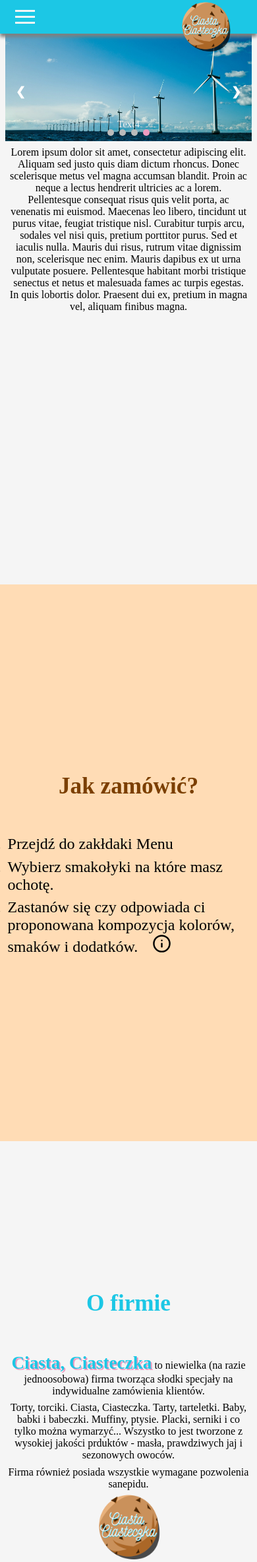
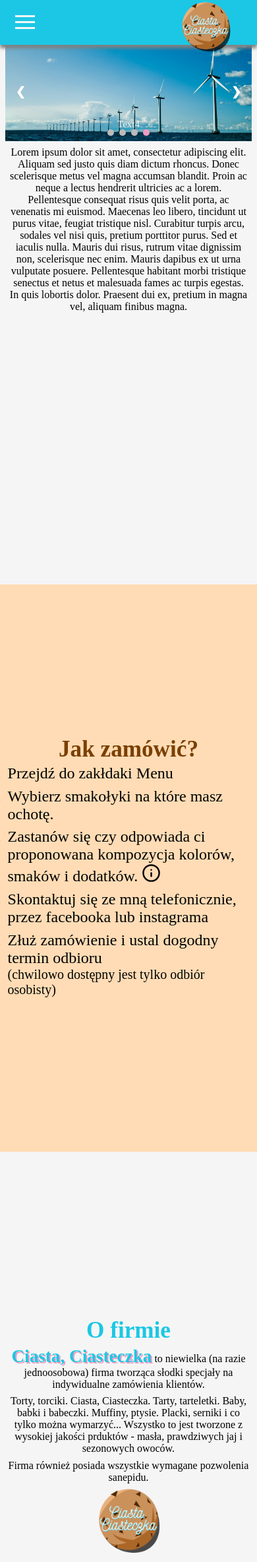
Before and after one commit to JanekKar/ciasta-ciasteczka, a Django app: page / in a window 390 px wide. Shown: the top 2368 px of the page at 66% size. Run offline with Django 3.2, Linux system fonts and the light colour scheme.

Commit message:
How to order - more content navbar touch-ups

```diff
--- a/src/ciasta_ciasteczka/static/ciasta_ciasteczka/styles/base.css
+++ b/src/ciasta_ciasteczka/static/ciasta_ciasteczka/styles/base.css
@@ -9,8 +9,7 @@
     --main-bg-section: #d6cab9;
 
     /* Dimensions */
-    --nav-height-desktop: 6vh;
-    --nav-height-desktop: 6vh;
+    --nav-height: 8vh;
 
     /* Roboto font */
     --roboto-font: "Roboto Condensed", sans-serif;
@@ -41,7 +40,7 @@
     justify-content: space-around;
     align-items: center;
 
-    height: var(--nav-height-desktop);
+    height: var(--nav-height);
     z-index: 1;
     background-color: var(--main-bg-primary);
     box-shadow: 0px 5px 5px gray;
@@ -83,22 +82,26 @@
 .nav-links {
     display: flex;
     justify-content: space-around;
+    align-items: center;
     max-width: 1024px;
     width: 40%;
 }
 
 .nav-links>li {
     list-style: none;
-    padding-top: 2vh;
-    height: var(--nav-height-desktop);
+    height: var(--nav-height);
+    display: flex;
+    justify-content: center;
+    align-items: center;
 }
 
 .nav-links a,
 .nav-links span {
+    display: block;
     text-decoration: none;
     letter-spacing: 2px;
     font-weight: 550;
-    font-size: 1.2rem;
+    font-size: 1.5rem;
     font-family: "Roboto Condensed", sans-serif;
     text-transform: capitalize;
     color: white;
@@ -120,7 +123,7 @@
     display: block;
     position: absolute;
     left: 0;
-    top: var(--nav-height-desktop);
+    top: var(--nav-height);
     background-color: var(--main-bg-darker-primary);
     width: 100%;
     box-shadow: 0px 3px 3px gray;
@@ -425,7 +428,7 @@
         height: auto;
 
         position: absolute;
-        top: var(--nav-height-desktop);
+        top: var(--nav-height);
         left: 0px;
         transform: translateX(-100%);
 
--- a/src/ciasta_ciasteczka/static/ciasta_ciasteczka/styles/index.css
+++ b/src/ciasta_ciasteczka/static/ciasta_ciasteczka/styles/index.css
@@ -67,7 +67,6 @@
 #how-to-order .collapsible-toggle {
     cursor: pointer;
     height: 1.7rem;
-    padding-left: 1rem;
 }
 
 #how-to-order .collapsible-toggle:hover img {
@@ -92,6 +91,8 @@
     height: 0;
 
     overflow: hidden;
+
+    margin: 0;
 
     text-align: start;
     font-size: 1rem;
@@ -392,7 +393,11 @@
 
     section {
         width: 100%;
-        height: 100vh;
+        min-height: 100vh;
+    }
+
+    section h1 {
+        padding: 0;
     }
 
     section p,
--- a/src/ciasta_ciasteczka/templates/ciasta_ciasteczka/index.html
+++ b/src/ciasta_ciasteczka/templates/ciasta_ciasteczka/index.html
@@ -77,6 +77,10 @@
                             personalizowanych napisów oraz ozdób cukrowych lub kremowych. Wystarczy tylko o to poprosić
                             przy składaniu zamówienia.
                         </p>
+                    </li>
+                    <li>Skontaktuj się ze mną telefonicznie, przez facebooka lub instagrama</li>
+                    <li>Złuż zamówienie i ustal dogodny termin odbioru <small>(chwilowo dostępny jest tylko odbiór
+                            osobisty)</small>
                     </li>
                 </ol>
             </div>
```
